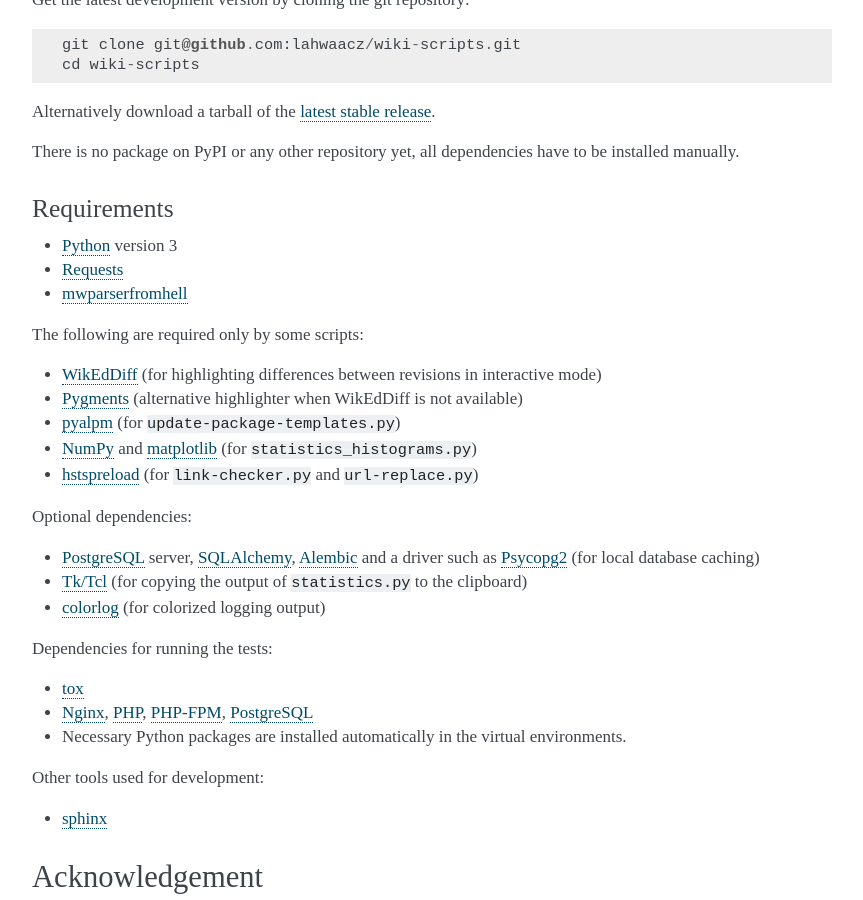
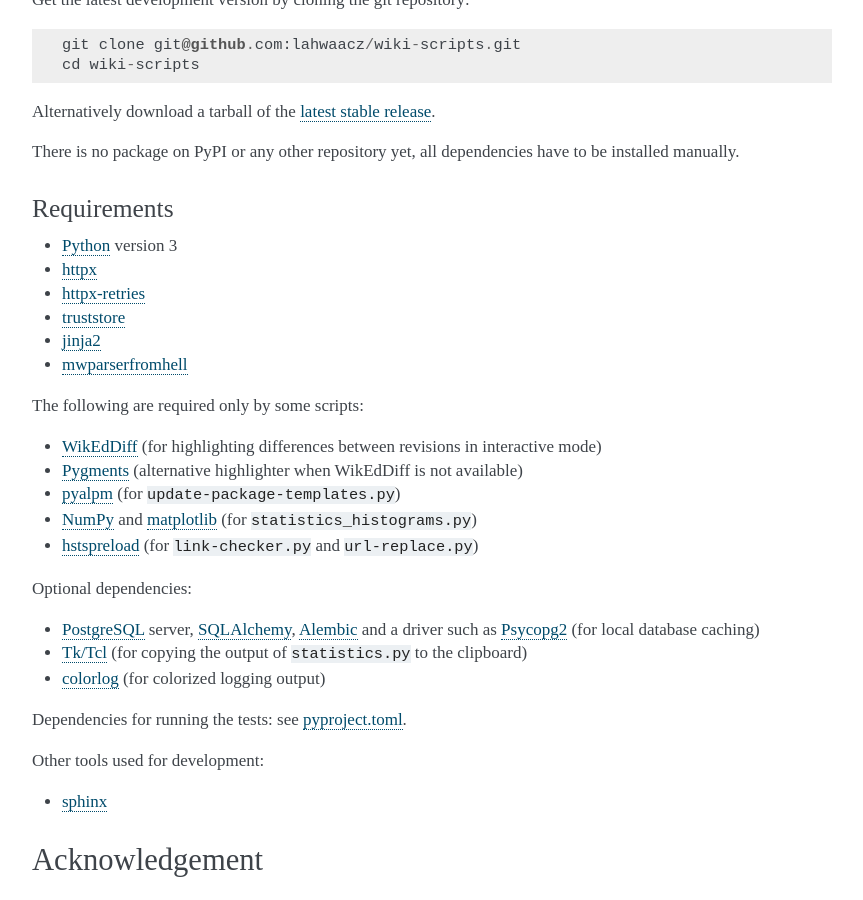
Before and after one commit to lahwaacz/wiki-scripts, a Sphinx documentation site: the page built from docs/index.rst, in a window 1280 px wide and 900 px high, scrolled down 1101 px. Shown: the whole window, without its empty margins (250-1113 px from the left). Built offline with Sphinx 7.4.7, drawn with Linux system fonts in a browser that asks for light colours; pages that are not in the unit, such as notebooks, are missing from menus.

Commit message:
docs: update list of dependencies

```diff
--- a/docs/conf.py
+++ b/docs/conf.py
@@ -61,7 +61,6 @@
 # see: http://sphinx-doc.org/ext/intersphinx.html#module-sphinx.ext.intersphinx
 intersphinx_mapping = {
     'python': ('https://docs.python.org/3', None),
-    'requests': ('http://docs.python-requests.org/en/latest/', None),
     'mwparserfromhell': ('https://mwparserfromhell.readthedocs.io/en/latest/', None),
     'sqlalchemy': ('http://docs.sqlalchemy.org/en/latest/', None),
 }
--- a/docs/index.rst
+++ b/docs/index.rst
@@ -97,11 +97,17 @@
 ............
 
 - `Python`_ version 3
-- `Requests`_
+- `httpx`_
+- `httpx-retries`_
+- `truststore`_
+- `jinja2`_
 - `mwparserfromhell`_
 
 .. _Python: https://www.python.org/
-.. _Requests: http://python-requests.org
+.. _httpx: https://www.python-httpx.org/
+.. _httpx-retries: https://will-ockmore.github.io/httpx-retries/
+.. _truststore: https://truststore.readthedocs.io/
+.. _jinja2: https://jinja.palletsprojects.com/
 .. _mwparserfromhell: https://github.com/earwig/mwparserfromhell
 
 The following are required only by some scripts:
@@ -134,17 +140,9 @@
 .. _Tk/Tcl: https://docs.python.org/3.4/library/tk.html
 .. _colorlog: https://github.com/borntyping/python-colorlog
 
-Dependencies for running the tests:
+Dependencies for running the tests: see `pyproject.toml`_.
 
-- `tox`_
-- `Nginx`_, `PHP`_, `PHP-FPM`_, `PostgreSQL`_
-- Necessary Python packages are installed automatically in the virtual
-  environments.
-
-.. _tox: https://testrun.org/tox/latest/
-.. _Nginx: http://nginx.org/
-.. _PHP: http://php.net/
-.. _PHP-FPM: https://php-fpm.org/
+.. _pyproject.toml: https://github.com/lahwaacz/wiki-scripts/blob/master/pyproject.toml
 
 Other tools used for development:
 
```
